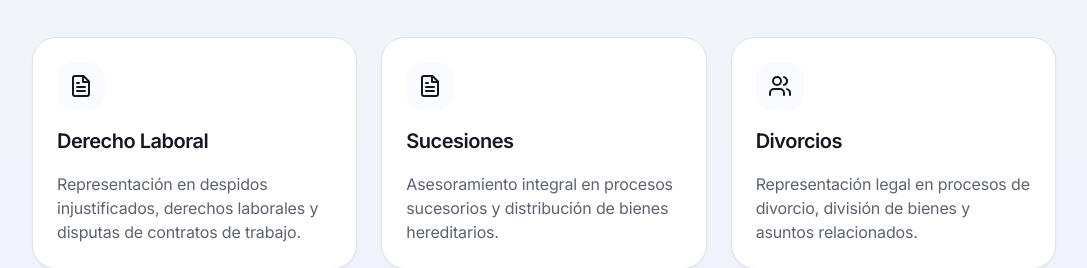
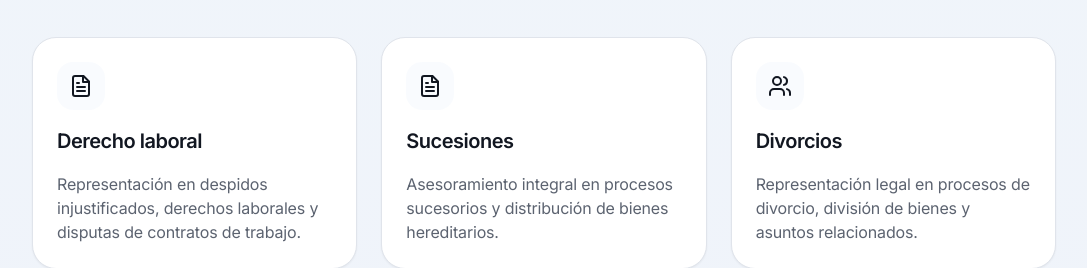
Before and after one commit to Frontbeard/lawyer-website, a React (Vite) app: page / in a window 1280 px wide. Shown: the part 1700-1968 px from the top of the page, without its empty margins (96-1183 px from the left). Built offline with nearby package versions, Linux system fonts and the light colour scheme.

Commit message:
Home text edited

```diff
--- a/src/pages/home.tsx
+++ b/src/pages/home.tsx
@@ -143,7 +143,7 @@ export default function HomePage({ lang }: { lang: string }) {
                 {
                   icon: FileText,
                   titleEn: "Labor Law",
-                  titleEs: "Derecho Laboral",
+                  titleEs: "Derecho laboral",
                   descriptionEn:
                     "Representation in wrongful termination, labor rights, and employment contract disputes.",
                   descriptionEs:
```
